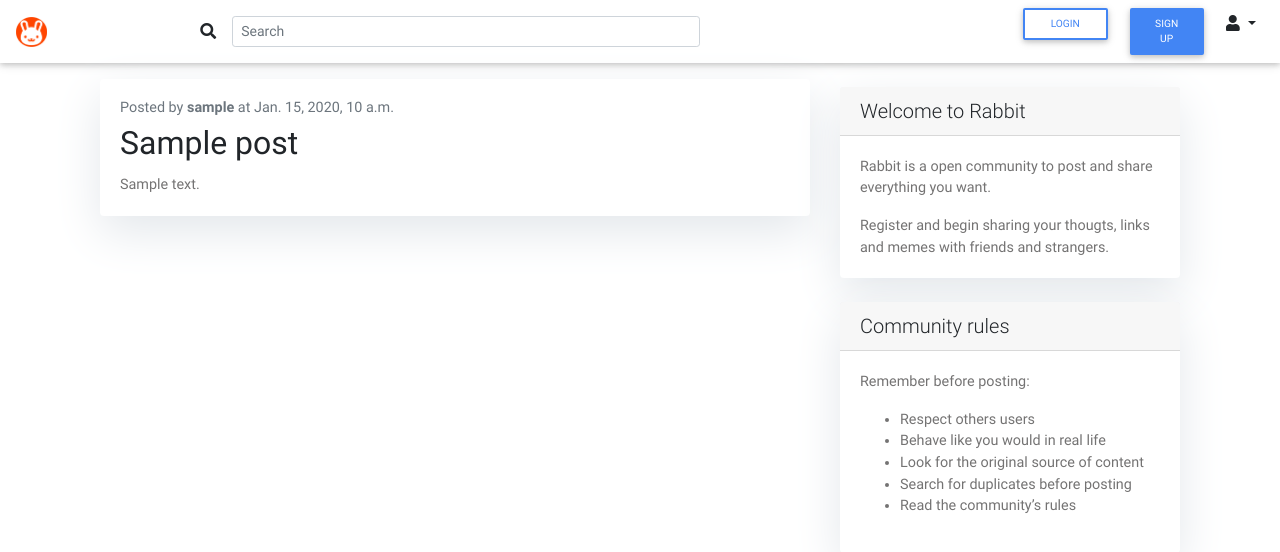
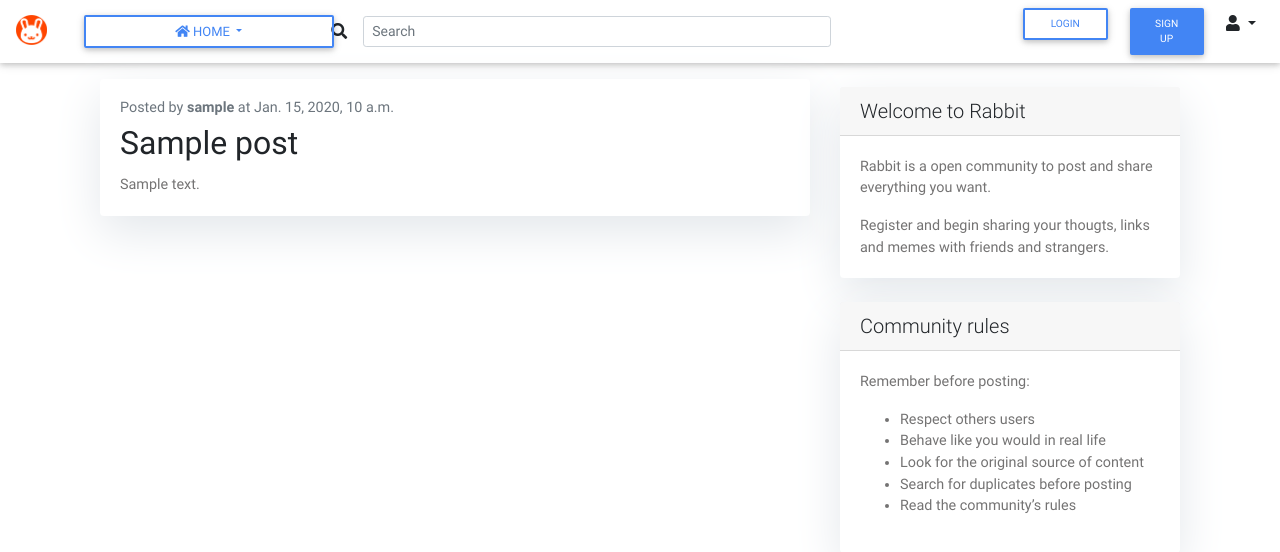
Before and after one commit to UB-ES-19/B2-rabbit, a Django app: page / in a window 1280 px wide. Shown: the top 552 px of the page. Run offline with Django 3.2, Linux system fonts and the light colour scheme; tables that the repository leaves empty hold one stand-in row (values such as "Sample post"); grey boxes marked "Sample" are stand-in pictures; some libraries are stand-ins or nearby versions.

Commit message:
//Navbar added

```diff
--- a/rabbitApp/templates/base.html
+++ b/rabbitApp/templates/base.html
@@ -16,14 +16,38 @@
 <body>
 <nav class="navbar navbar-light white" id="navbar_principal">
      <div class="row justify-content-start">
-          <div class="col-2">
+          <div class="col">
              <a class="navbar-brand" href="{% url 'index' %}">
                 <img src="{% static 'img/rabbit-logo.png' %}" class="img" height="30px">
              </a>
           </div>
+         <div class="dropdown text-center">
+                <button class="btn btn-outline-primary dropdown-toggle" type="button" style="width: 250px;padding: 5px" id="dropdownMenu1" data-toggle="dropdown" aria-haspopup="true" aria-expanded="true">
+                    <i class="fas fa-home"></i>
+                    Home
+                    <span class="caret"></span>
+                </button>
+
+                <ul class="dropdown-menu" style="width: 250px">
+                    {% for warren in warrens %}
+                        <div class="card" >
+                            <div class="card-body" style="padding: 5px">
+
+                                <p class="card-text">
+                                    <img src= "{{ warren.profile_img.url }}" class="img-fluid" alt="img" style="width: 20px;height: 20px;border-radius: 50%"/>
+                                    <a href="{% url 'warren' warren.name  %}">w/{{ warren.name | safe }}</a>
+                                </p>
+                            </div>
+                        </div>
+
+
+                    {% endfor %}
+                </ul>
+    </div>
 
     </div>
-      <form id="searchbar" action="{% url 'search' %}" method="get" class="form-inline my-2 my-lg-0" style="width: 50%">
+
+    <form id="searchbar" action="{% url 'search' %}" method="get" class="form-inline my-2 my-lg-0" style="width: 50%">
               <i class="fas fa-search" aria-hidden="true"></i>
               <input class="form-control form-control-sm ml-3 w-75" type="text" placeholder="Search"
                 aria-label="Search"
@@ -66,7 +90,7 @@
                     aria-haspopup="true" aria-expanded="false">
                         <i class="fas fa-user-circle mr-2"></i> {{ request.user.username }}
                     </a>
-                    <div class="dropdown-menu dropdown-primary">
+                    <div class="dropdown-menu ">
                          <a class="dropdown-item" href="/logout#">Log out</a>
                      </div>
                 </li>
```
